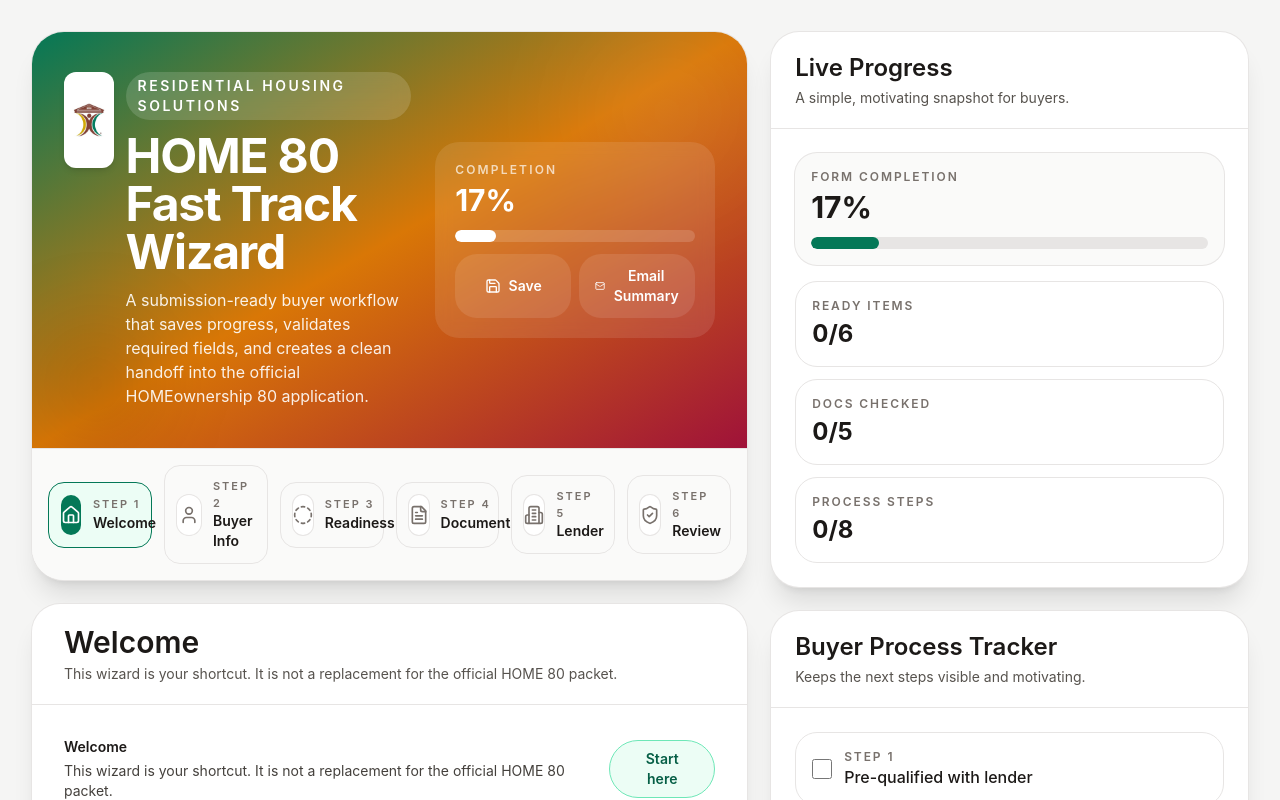
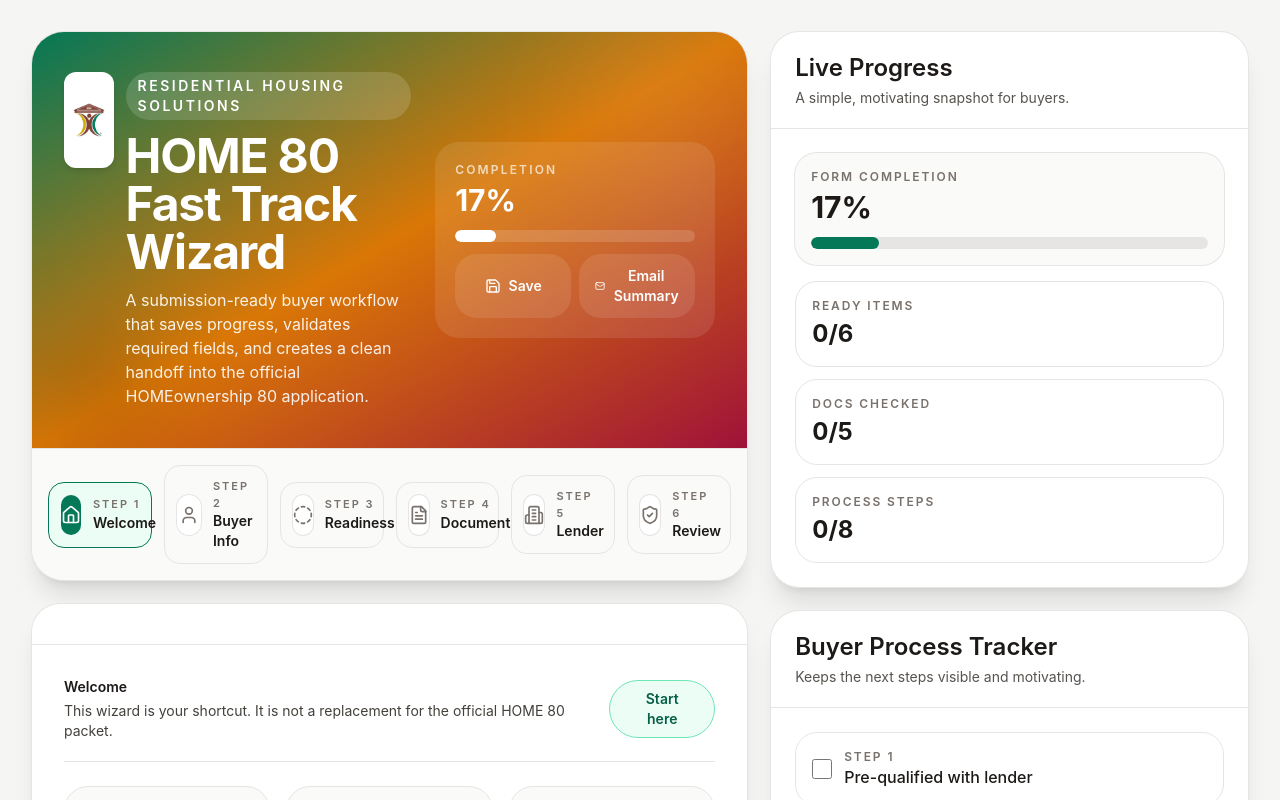
Before and after one commit to rmcmeans26/rhs-home80-fast-track, a React (Vite) app: page / in a window 1280 px wide. Shown: the top 800 px of the page. Built offline with nearby package versions, Linux system fonts and the light colour scheme.

Commit message:
Fix section card welcome

```diff
--- a/src/App.jsx
+++ b/src/App.jsx
@@ -575,11 +575,7 @@ export default function RHSHOME80FastTrackWizard() {
               transition={{ duration: 0.22 }}
             >
               {currentStep === 0 && (
-                <SectionCard
-                  title="Welcome"
-                  subtitle="This wizard is your shortcut. It is not a replacement for the official HOME 80 packet."
-
-                >
+                <SectionCard>
                   <div className="flex items-center justify-between gap-4 border-b border-stone-200 pb-5">
   <div>
     <div className="text-sm font-semibold text-stone-900">
```
